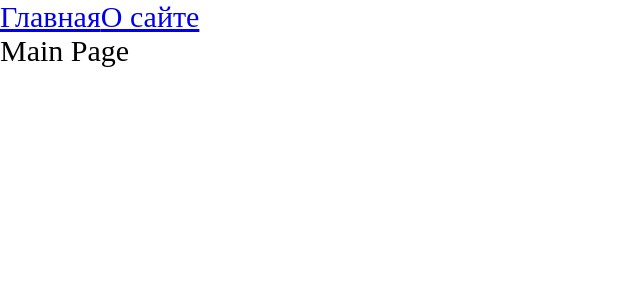
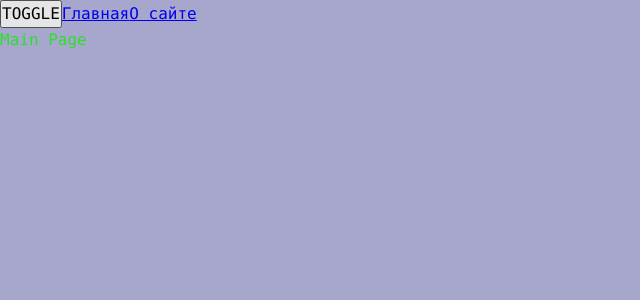
Before and after one commit to bvtrots/advanced-frontend, a React app: page / in a window 1280 px wide. Shown: the top 300 px of the page, without its empty margins (0-640 px from the left). Built offline with nearby package versions, Linux system fonts and the light colour scheme.

Commit message:
feat (theme): добавляет темы и управление темами

```diff
--- a/src/App.tsx
+++ b/src/App.tsx
@@ -1,12 +1,18 @@
 import React, {Suspense} from 'react';
 import {Link, Route, Routes} from "react-router-dom";
-import './index.scss';
+import './styles/index.scss';
 import {MainPageAsync} from "./pages/MainPage/MainPage.async";
 import {AboutPageAsync} from "./pages/AboutPage/AboutPage.async";
+import {useTheme} from "./theme/useTheme";
+
 
 const App = () => {
+    const {theme, toggleTheme} = useTheme()
+
+
     return (
-        <div className="app">
+        <div className={`app ${theme}`}>
+            <button onClick={toggleTheme}>TOGGLE</button>
             <Link to={'/'}>Главная</Link>
             <Link to={'/about'}>О сайте</Link>
             <Suspense fallback={<div>Loading...</div>}>
--- a/src/index.scss
+++ /dev/null
@@ -1,9 +0,0 @@
-* {
-    margin: 0;
-    padding: 0;
-    box-sizing: border-box;
-}
-
-.app {
-    font-size: 30px;
-}
--- a/src/index.tsx
+++ b/src/index.tsx
@@ -1,6 +1,12 @@
 import {render} from "react-dom";
 import App from "./App";
 import {BrowserRouter} from "react-router-dom";
+import ThemeProvider from "./theme/ThemeProvider";
 
-render(<BrowserRouter><App/></BrowserRouter>,
+render(
+    <BrowserRouter>
+        <ThemeProvider>
+            <App/>
+        </ThemeProvider>
+    </BrowserRouter>,
     document.getElementById('root'));
--- /dev/null
+++ b/src/styles/index.scss
@@ -0,0 +1,13 @@
+@import "reset";
+@import "variables/global";
+@import "themes/light";
+@import "themes/dark";
+
+.app {
+  font: var(--font-m);
+
+  background:var(--bg-color);
+  color: var(--primary-color);
+
+  min-height:100vh;
+}
--- /dev/null
+++ b/src/styles/reset.scss
@@ -0,0 +1,14 @@
+*{
+  margin:0;
+  padding:0;
+  box-sizing: border-box;
+}
+
+input,
+button,
+textarea,
+select{
+  margin:0;
+
+  font:inherit;
+}
--- /dev/null
+++ b/src/styles/themes/dark.scss
@@ -0,0 +1,6 @@
+.app.dark {
+  --bg-color: #15154b;
+
+  --primary-color: #d7c10f;
+--secondary-color: #f6cf11;
+}
--- /dev/null
+++ b/src/styles/themes/light.scss
@@ -0,0 +1,6 @@
+.app.light {
+  --bg-color: #a7a7ce;
+
+  --primary-color: #2be02b;
+  --secondary-color: #e2ec58;
+}
--- /dev/null
+++ b/src/styles/variables/global.scss
@@ -0,0 +1,12 @@
+:root {
+  --font-family-main: Consolas, 'Times New Roman', Serif;
+
+  --font-size-m: 16px;
+  --font-line-m: 24px;
+  --font-m: var(--font-size-m) / var(--font-line-m) var(--font-family-main);
+
+  --font-size-l: 24px;
+  --font-line-l: 32px;
+  --font-l: var(--font-size-l) / var(--font-line-l) var(--font-family-main);
+
+}
--- /dev/null
+++ b/src/theme/ThemeContext.ts
@@ -0,0 +1,15 @@
+import {createContext, useState} from "react";
+
+export enum Theme {
+    LIGHT = 'light',
+    DARK = 'dark'
+}
+
+export interface ThemeContextProps{
+    theme?:Theme;
+    setTheme?: (theme:Theme) => void;
+}
+
+export const ThemeContext = createContext<ThemeContextProps>({});
+
+export const LOCAL_STORAGE_THEME_KEY = "theme";
--- /dev/null
+++ b/src/theme/ThemeProvider.tsx
@@ -0,0 +1,24 @@
+import React, {FC, useMemo, useState} from 'react';
+import {LOCAL_STORAGE_THEME_KEY, Theme, ThemeContext} from "./ThemeContext";
+
+const defaultTheme = localStorage.getItem(LOCAL_STORAGE_THEME_KEY) as Theme || Theme.LIGHT;
+
+
+const ThemeProvider: FC = ({children}) => {
+    const [theme, setTheme] = useState<Theme>(defaultTheme);
+
+
+    const defaultProps = useMemo(() => ({
+        theme,
+        setTheme
+    }), [theme])
+
+
+    return (
+        <ThemeContext.Provider value={defaultProps}>
+            {children}
+        </ThemeContext.Provider>
+    )
+};
+
+export default ThemeProvider;
--- /dev/null
+++ b/src/theme/useTheme.ts
@@ -0,0 +1,19 @@
+import {LOCAL_STORAGE_THEME_KEY, Theme, ThemeContext} from "./ThemeContext";
+import {useContext} from "react";
+
+interface UseThemeResult {
+    toggleTheme: () => void;
+    theme: Theme;
+}
+
+export function useTheme(): UseThemeResult {
+
+    const {theme, setTheme} = useContext(ThemeContext)
+
+    const toggleTheme = () => {
+        const newTheme = theme === Theme.LIGHT ? Theme.DARK : Theme.LIGHT;
+        setTheme(newTheme);
+        localStorage.setItem(LOCAL_STORAGE_THEME_KEY, newTheme);
+    }
+    return {theme, toggleTheme};
+}
```
